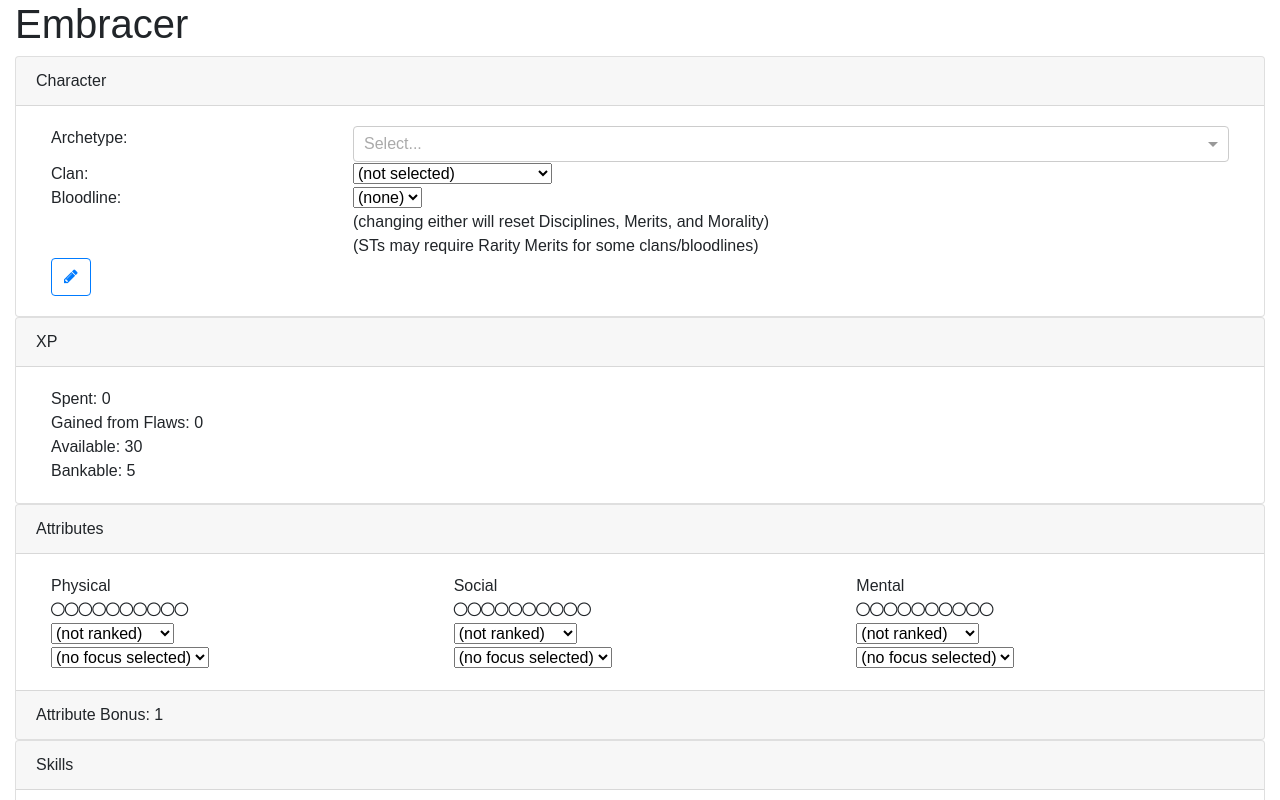
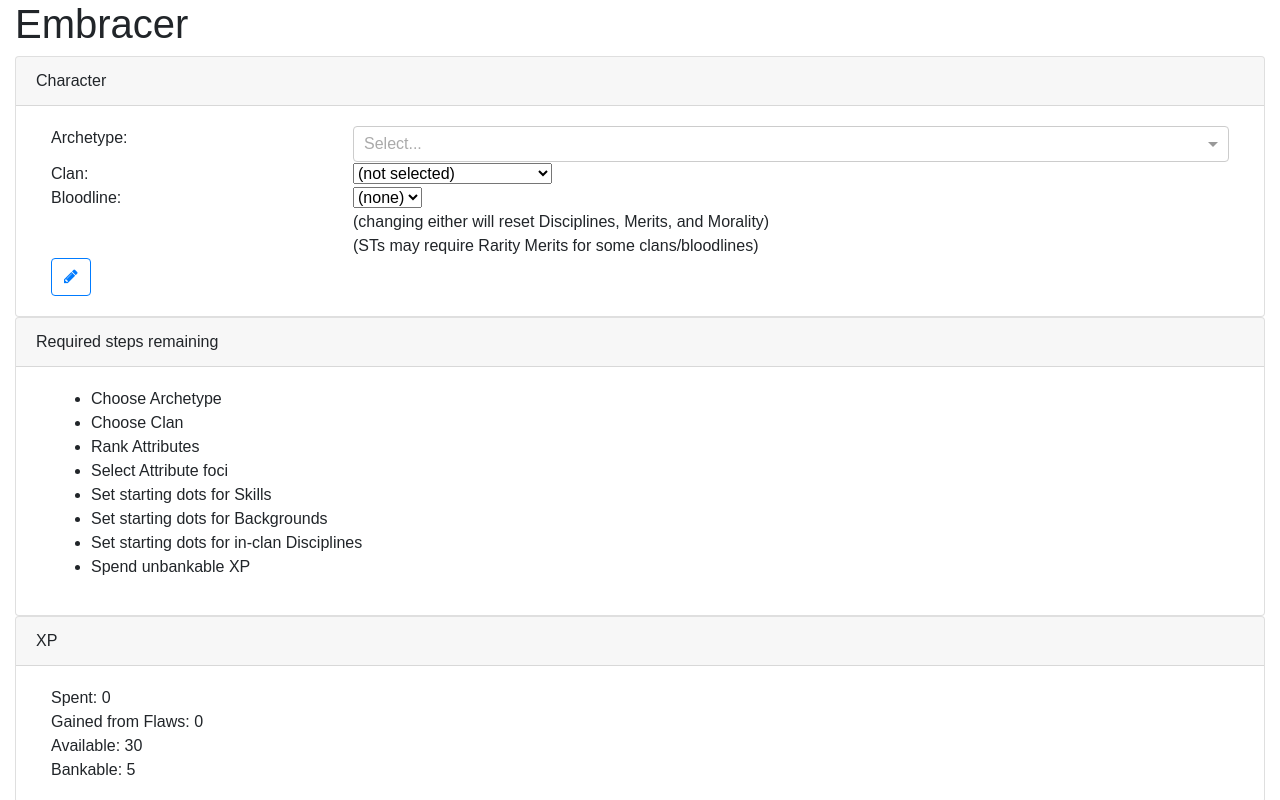
Before and after one commit to TrueWill/embracer, a React (Create React App) app: page / in a window 1280 px wide. Shown: the top 800 px of the page. Built offline with nearby package versions, Linux system fonts and the light colour scheme.

Commit message:
Add validation component and container

```diff
--- a/src/components/App.js
+++ b/src/components/App.js
@@ -16,6 +16,7 @@ import XPContainer from '../containers/XPContainer';
 import BloodContainer from '../containers/BloodContainer';
 import PencilEraserContainer from '../containers/PencilEraserContainer';
 import MoralityContainer from '../containers/MoralityContainer';
+import ValidationContainer from '../containers/ValidationContainer';
 import Section from '../components/Section';
 
 const App = () => (
@@ -26,6 +27,7 @@ const App = () => (
       <ClanContainer />
       <PencilEraserContainer />
     </Section>
+    <ValidationContainer />
     <XPContainer />
     <AttributesContainer />
     <TraitCategoryContainer
--- /dev/null
+++ b/src/components/Validation.js
@@ -0,0 +1,21 @@
+import React from 'react';
+import PropTypes from 'prop-types';
+import Section from './Section';
+
+const Validation = ({ validationState }) => {
+  const selectedList = validationState.requiredSteps.map(x => (
+    <li key={x}>{x}</li>
+  ));
+
+  return (
+    <Section header="Required steps remaining">
+      {selectedList.length ? <ul>{selectedList}</ul> : <div>None!</div>}
+    </Section>
+  );
+};
+
+Validation.propTypes = {
+  validationState: PropTypes.object.isRequired
+};
+
+export default Validation;
--- /dev/null
+++ b/src/containers/ValidationContainer.js
@@ -0,0 +1,11 @@
+import { connect } from 'react-redux';
+import getValidation from '../selectors/getValidation';
+import Validation from '../components/Validation';
+
+const mapStateToProps = state => {
+  return {
+    validationState: getValidation(state)
+  };
+};
+
+export default connect(mapStateToProps)(Validation);
```
